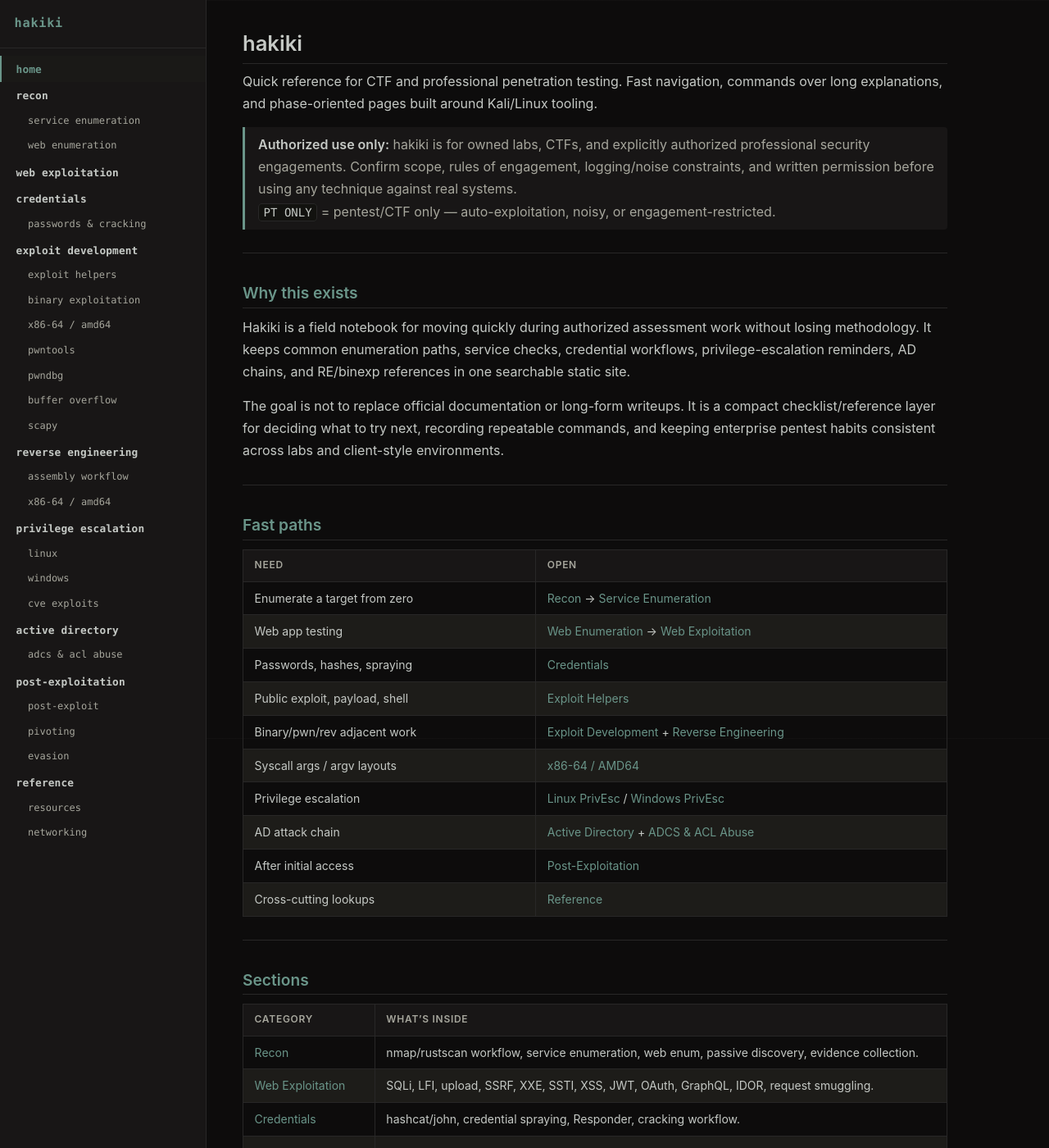
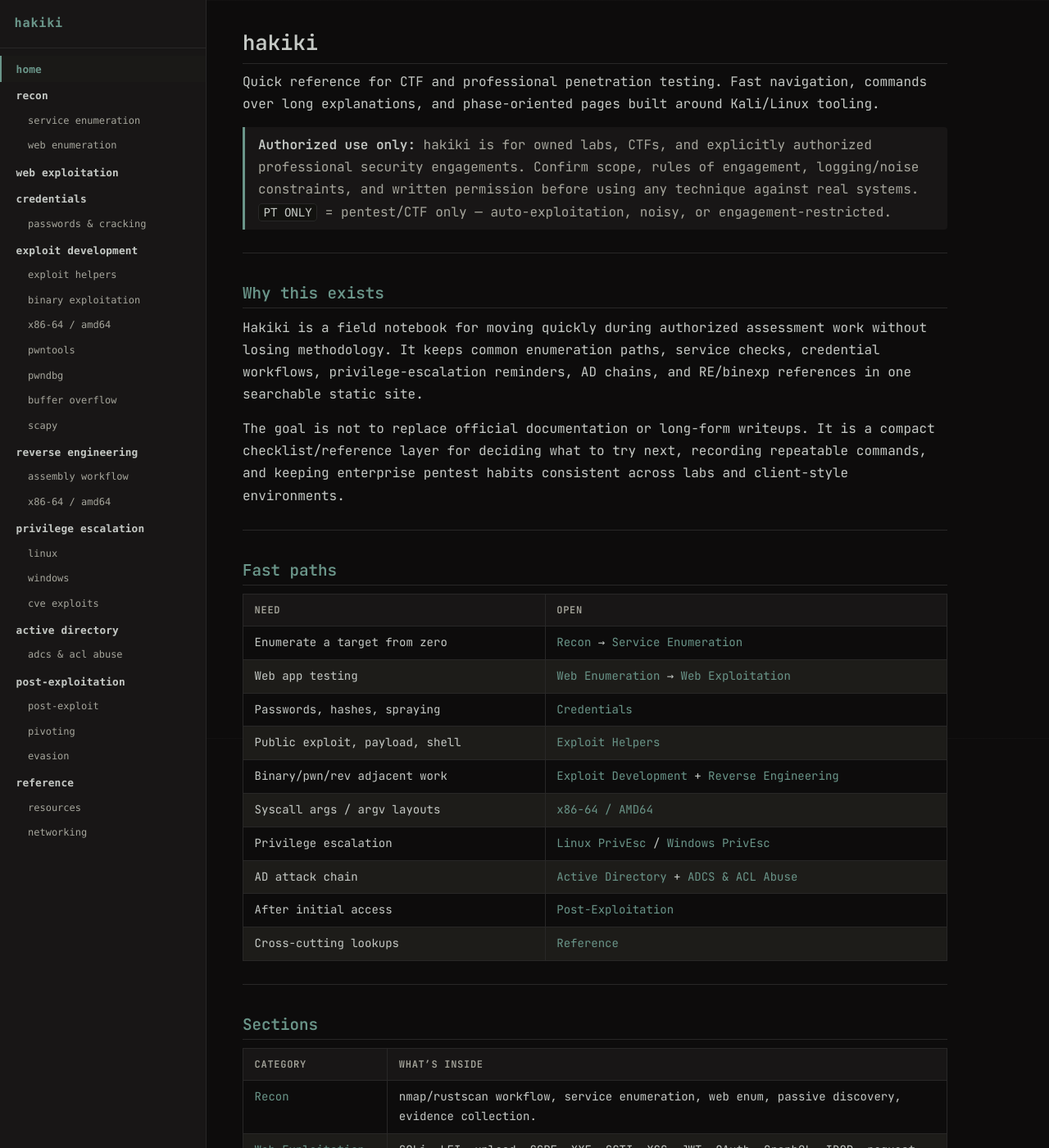
Before and after one commit to v0idravl/hakiki, a Jekyll site: the page built from README.md, in a window 1280 px wide and 1400 px high. Shown: the whole window at 82% size. Built offline with Jekyll 4.4.1, drawn with Linux system fonts in a browser that asks for light colours.

Commit message:
style: switch to all-mono JetBrains body (cohesion with whoami)

```diff
--- a/_layouts/default.html
+++ b/_layouts/default.html
@@ -4,6 +4,9 @@
   <meta charset="UTF-8">
   <meta name="viewport" content="width=device-width, initial-scale=1.0">
   <title>{% if page.title %}{{ page.title }} — hakiki{% else %}{% assign slug = page.path | split: '/' | last | split: '.' | first | replace: '_', ' ' %}{{ slug }} — hakiki{% endif %}</title>
+  <link rel="preconnect" href="https://fonts.googleapis.com">
+  <link rel="preconnect" href="https://fonts.gstatic.com" crossorigin>
+  <link href="https://fonts.googleapis.com/css2?family=JetBrains+Mono:wght@400;500;600;700&display=swap" rel="stylesheet">
   <link rel="stylesheet" href="{{ '/assets/css/style.css' | relative_url }}">
 </head>
 <body>
--- a/assets/css/style.css
+++ b/assets/css/style.css
@@ -26,7 +26,7 @@
 html { scroll-behavior: smooth; font-size: 16px; }
 
 body {
-  font-family: -apple-system, BlinkMacSystemFont, "Segoe UI", Helvetica, Arial, sans-serif;
+  font-family: "JetBrains Mono", "JetBrainsMono Nerd Font", "Cascadia Code", ui-monospace, "SF Mono", Menlo, Consolas, monospace;
   background-color: var(--bg);
   background-image:
     linear-gradient(rgba(40, 39, 39, 0.18) 1px, transparent 1px),
```
